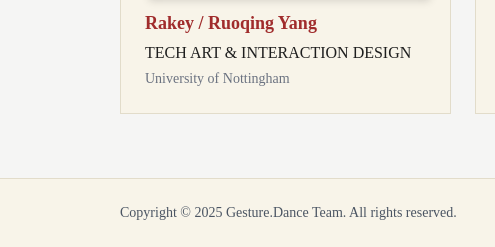
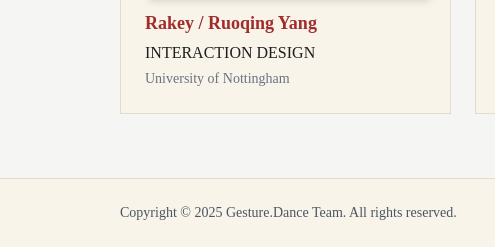
Before and after one commit to GestureDance/Gesture.Dance, a plain HTML site: page index.html in a window 1280 px wide. Shown: the part 2682-2929 px from the top of the page, 0-495 px from the left. Drawn offline with nearby package versions, Linux system fonts and the light colour scheme; a web font is replaced by a local one.

Commit message:
Update index.html

```diff
--- a/index.html
+++ b/index.html
@@ -811,7 +811,7 @@
                 </a>
                 <!-- 文本还原：技术美术 & 交互设计 -> TECH ART & INTERACTION DESIGN -->
                 <p class="team-role text-base m-0 mb-1">
-                  TECH ART & INTERACTION DESIGN
+                  INTERACTION DESIGN
                 </p>
                 <p class="team-school text-sm text-gray-500 m-0">
                   University of Nottingham
```
